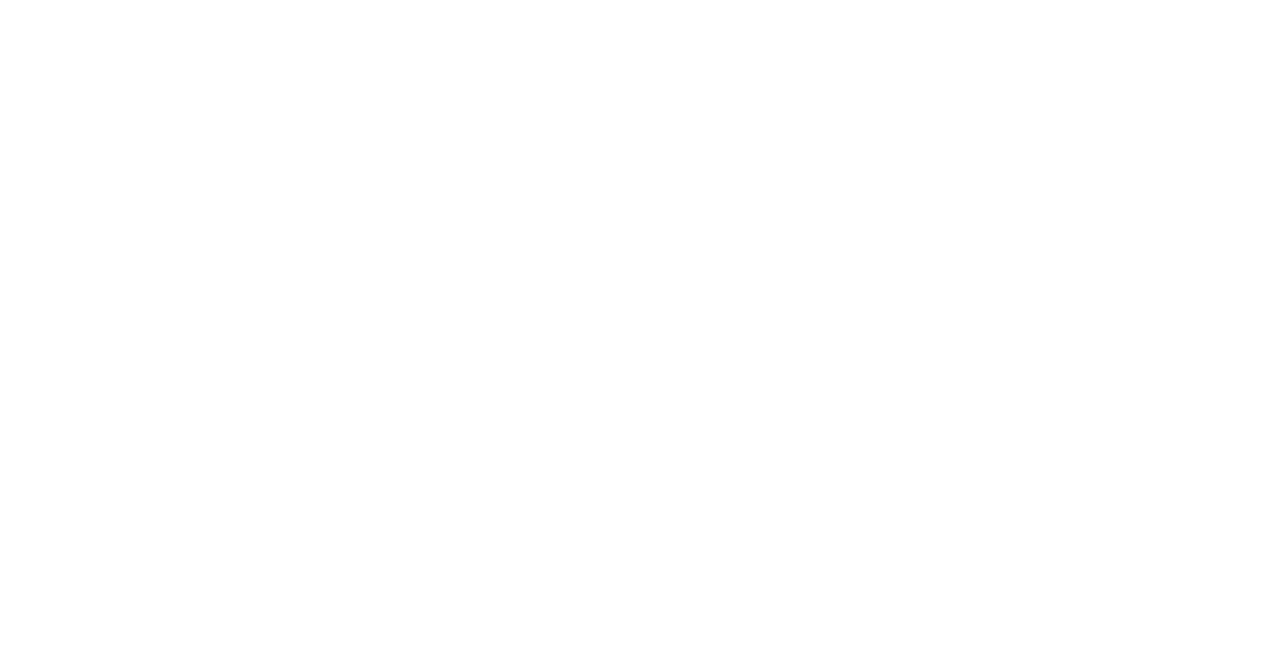
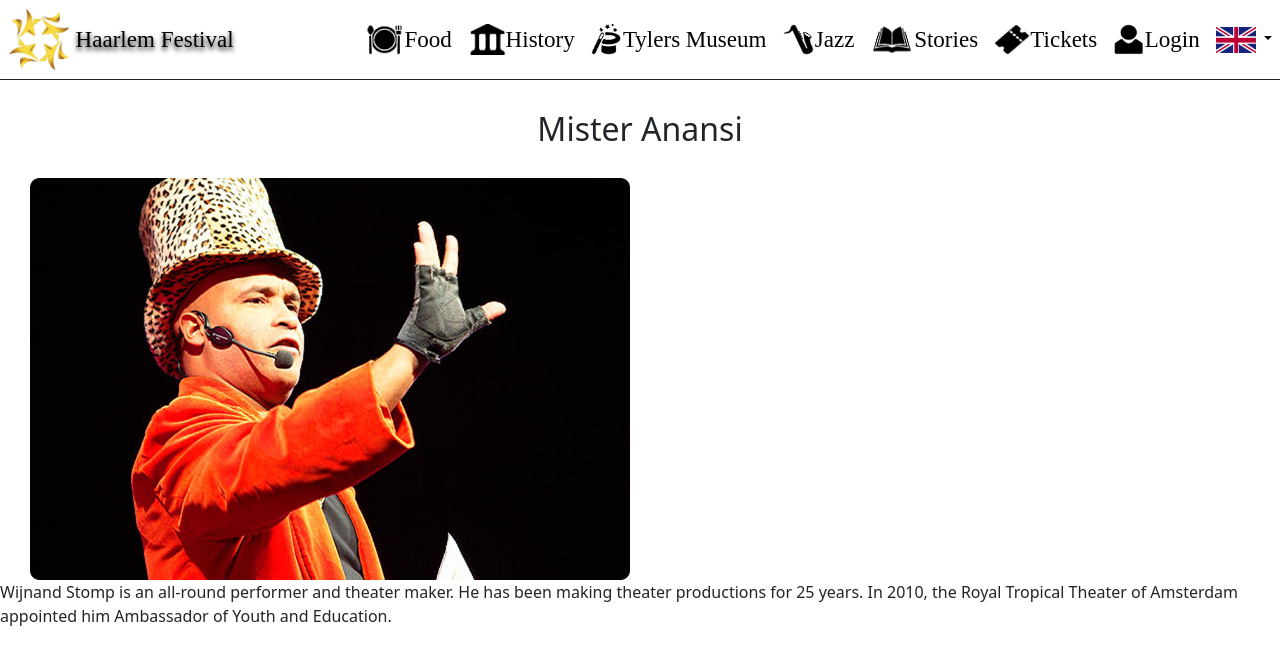
Before and after one commit to Sorint-original/Haarlem-Festival-PHP, a PHP site: page /misteranansi in a window 1280 px wide. Before the commit the part shown is empty. Shown: the top 665 px of the page. Run offline with PHP 8.4, Linux system fonts and the light colour scheme.

Commit message:
intro anansi
mister anansi

```diff
--- a/Project/app/public/index.php
+++ b/Project/app/public/index.php
@@ -27,6 +27,8 @@ require_once(__DIR__ . "/routes/login.php");
 require_once(__DIR__ . "/routes/yummy_main.php");
 require_once(__DIR__ . "/routes/museum.php");
 require_once(__DIR__ . "/routes/stories.php");
+require_once(__DIR__ . "/routes/misteranansi.php");
+
 
 
 // Start the router, enabling handling requests
--- /dev/null
+++ b/Project/app/public/routes/misteranansi.php
@@ -0,0 +1,6 @@
+<?php
+ route::add('/misteranansi', function () {
+   /*echo "Mister Anansi sayfası yüklendi!";*/
+    require(__DIR__ . "/../views/pages/misteranansi.php");
+
+ });
--- /dev/null
+++ b/Project/app/public/views/pages/misteranansi.php
@@ -0,0 +1,8 @@
+<?php
+
+$page_type = "detail_page_misteranansi"; #this way we can set which color backround is set in the header based on the page type
+$fontColoring = 'fontCdark'; #this is how we define how the font should be colored based on the background
+
+require(__DIR__ . "/../partials/header.php");
+
+require(__DIR__ . "/../partials/misteranansi-partials/intro-anansi.php");
--- /dev/null
+++ b/Project/app/public/views/partials/misteranansi-partials/intro-anansi.php
@@ -0,0 +1,29 @@
+<section class="intro-anansi">
+    <div class="anansi-container">
+        <h2 class="title">Mister Anansi</h2>
+        <div>
+        <img src="/assets/images/MisterAnansi_First.png" alt="A story">
+        </div>
+        <div class="row">
+        <p>Wijnand Stomp is an all-round performer and theater maker. He has been making theater productions for 25 years. In 2010, the Royal Tropical Theater of Amsterdam appointed him Ambassador of Youth and Education.
+        </div>
+    </div>
+</section>
+<style>
+    .intro-anansi h2{
+
+        margin-top: 30px;
+        text-align: center;
+
+
+    }
+    .intro-anansi img{
+        display: flex;
+      flex-direction: column;
+        align-items: left;
+        width: 600px;
+        margin-left: 30px;
+        margin-top: 30px;
+
+    }
+</style>
```
Also changed, not shown: Project/app/public/assets/images/MisterAnansi_First.png (added), 6 other files.
